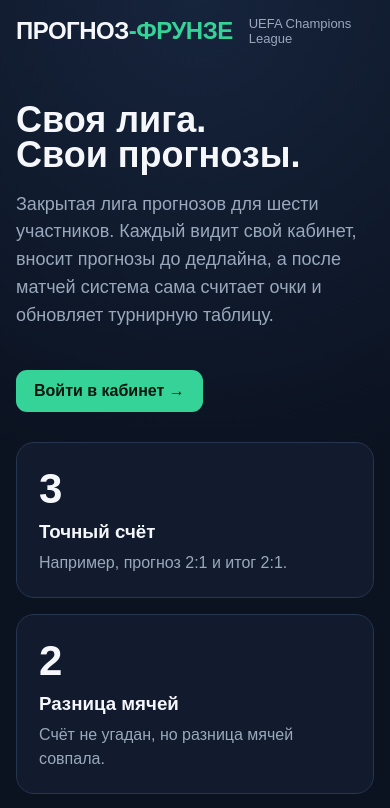
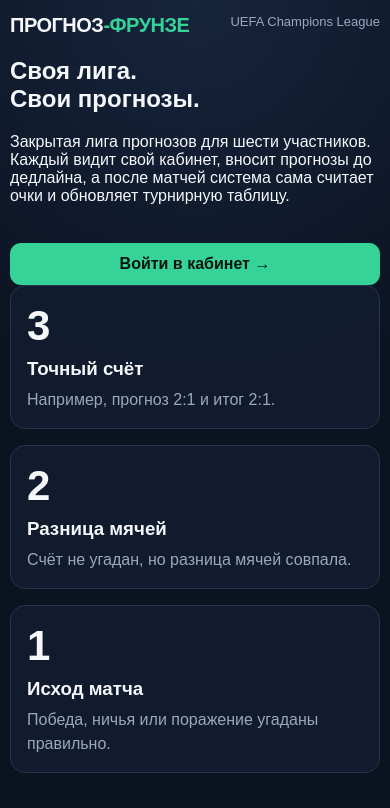
Before and after one commit to romankumpankr-spec/prognoz-frunze, a Next.js app: page / in a window 390 px wide. Shown: the top 808 px of the page. Built offline with nearby package versions, Linux system fonts and the light colour scheme.

Commit message:
Improve responsive mobile layout

```diff
--- a/app/globals.css
+++ b/app/globals.css
@@ -1,53 +1,55 @@
 * { box-sizing: border-box; }
 
-:root {
-  --bg: #0b1220;
-  --panel: #121c2f;
-  --panel-2: #17243b;
-  --text: #f5f7fb;
-  --muted: #9aa8bd;
-  --accent: #36d399;
-  --accent-2: #2bbf87;
-  --border: #263550;
+:root { --bg:#0b1220; --panel:#121c2f; --panel-2:#17243b; --text:#f5f7fb; --muted:#9aa8bd; --accent:#36d399; --accent-2:#2bbf87; --border:#263550; }
+html, body { margin:0; min-height:100%; }
+body { background:radial-gradient(circle at top,#16243c 0,var(--bg) 48%); color:var(--text); font-family:Arial,Helvetica,sans-serif; }
+a { color:inherit; text-decoration:none; } button,input,select { font:inherit; }
+.page { min-height:100vh; padding:24px; }
+.container { width:min(1100px,100%); margin:0 auto; }
+.header { display:flex; justify-content:space-between; align-items:center; gap:16px; margin-bottom:20px; }
+.logo { font-size:24px; font-weight:800; letter-spacing:-.5px; }
+.logo span { color:var(--accent); }
+.badge { color:var(--muted); font-size:13px; }
+.top-actions { display:flex; gap:12px; align-items:center; flex-wrap:wrap; }
+.text-button { background:none; border:0; color:var(--muted); cursor:pointer; padding:8px 4px; }
+.text-button:hover { color:var(--text); }
+.app-nav { position:sticky; top:0; z-index:20; width:min(1100px,calc(100% - 32px)); margin:10px auto 0; padding:6px; display:flex; gap:6px; background:rgba(11,18,32,.88); border:1px solid var(--border); border-radius:14px; backdrop-filter:blur(12px); }
+.app-nav button { flex:1; border:0; border-radius:10px; padding:11px 14px; color:var(--muted); background:transparent; font-weight:800; cursor:pointer; }
+.app-nav button.active { color:#07150f; background:var(--accent); }
+.grid { display:grid; grid-template-columns:repeat(3,1fr); gap:16px; }
+.card { background:rgba(18,28,47,.9); border:1px solid var(--border); border-radius:18px; padding:22px; }
+.card h1 { margin:0 0 12px; } .card h2 { margin:0 0 10px; } .card h3 { margin:0 0 8px; }
+.card p { margin:0; color:var(--muted); line-height:1.5; }
+.cta { display:inline-flex; align-items:center; justify-content:center; margin-top:22px; background:var(--accent); color:#07150f; padding:12px 18px; border:0; border-radius:11px; font-weight:800; }
+.cta:hover { background:var(--accent-2); } .cta:disabled { opacity:.55; cursor:not-allowed; }
+.login { width:min(430px,100%); margin:9vh auto; } .login h1 { margin-bottom:8px; }
+.form { display:grid; gap:12px; margin-top:24px; }
+.input { width:100%; padding:13px 14px; border:1px solid var(--border); border-radius:10px; background:var(--panel-2); color:var(--text); outline:none; }
+.input:focus { border-color:var(--accent); }
+.team-hero { margin-bottom:16px; } .eyebrow { display:inline-block; color:var(--accent); font-weight:800; font-size:13px; margin-bottom:8px; }
+.team-counter { display:flex; align-items:baseline; gap:10px; margin-top:18px; } .team-counter strong { font-size:30px; } .team-counter span { color:var(--muted); }
+.team-layout { display:grid; grid-template-columns:minmax(0,1.6fr) minmax(280px,.8fr); gap:16px; }
+.section-heading { display:flex; justify-content:space-between; gap:12px; align-items:center; margin-bottom:16px; }
+.team-grid { display:grid; grid-template-columns:repeat(2,minmax(0,1fr)); gap:9px; }
+.team-option { min-height:48px; display:flex; align-items:center; gap:10px; text-align:left; padding:11px 13px; border:1px solid var(--border); border-radius:12px; background:var(--panel-2); color:var(--text); cursor:pointer; }
+.team-option:hover { border-color:var(--accent); } .team-option.selected { border-color:var(--accent); background:rgba(54,211,153,.14); }
+.team-option:disabled { cursor:default; opacity:1; }
+.team-submit { width:100%; font-size:16px; padding:15px; }
+.status-line { margin-top:12px !important; font-weight:700; }
+.selected-list { margin:12px 0 18px; padding-left:24px; line-height:1.8; }
+.mini-stat { padding:14px; border:1px solid var(--border); border-radius:12px; display:flex; flex-direction:column; gap:4px; background:var(--panel-2); } .mini-stat strong { font-size:24px; }
+.draft-table { display:grid; gap:0; margin-top:14px; } .draft-row { display:grid; grid-template-columns:180px 1fr; gap:16px; padding:13px 0; border-top:1px solid var(--border); line-height:1.5; }
+@media (max-width:760px) {
+  .page { padding:14px 10px 24px; }
+  .container { width:100%; }
+  .app-nav { width:calc(100% - 20px); margin:8px auto 0; position:sticky; }
+  .app-nav button { padding:10px 7px; font-size:13px; }
+  .header { align-items:flex-start; margin-bottom:16px; } .logo { font-size:20px; } .top-actions { gap:7px; justify-content:flex-end; }
+  .grid,.team-layout { grid-template-columns:1fr !important; }
+  .card { padding:16px; border-radius:15px; }
+  .team-grid { grid-template-columns:1fr; }
+  .team-option { min-height:52px; }
+  .draft-row { grid-template-columns:1fr; gap:5px; }
+  .cta { width:100%; }
+  .input { min-height:46px; font-size:16px; }
 }
-
-html, body { margin: 0; min-height: 100%; }
-body {
-  background: radial-gradient(circle at top, #16243c 0, var(--bg) 48%);
-  color: var(--text);
-  font-family: Arial, Helvetica, sans-serif;
-}
-
-a { color: inherit; text-decoration: none; }
-button, input { font: inherit; }
-
-.page { min-height: 100vh; padding: 24px; }
-.container { width: min(1100px, 100%); margin: 0 auto; }
-.header { display: flex; justify-content: space-between; align-items: center; gap: 16px; margin-bottom: 28px; }
-.logo { font-size: 24px; font-weight: 800; letter-spacing: -.5px; }
-.logo span { color: var(--accent); }
-.badge { color: var(--muted); font-size: 13px; }
-
-.hero { padding: 44px 0 30px; }
-.hero h1 { margin: 0 0 14px; font-size: clamp(36px, 7vw, 64px); line-height: .98; }
-.hero p { max-width: 680px; color: var(--muted); font-size: 18px; line-height: 1.55; }
-
-.grid { display: grid; grid-template-columns: repeat(3, 1fr); gap: 16px; }
-.card { background: rgba(18,28,47,.9); border: 1px solid var(--border); border-radius: 18px; padding: 22px; }
-.card h3 { margin: 0 0 8px; }
-.card p { margin: 0; color: var(--muted); line-height: 1.5; }
-
-.cta { display: inline-flex; margin-top: 22px; background: var(--accent); color: #07150f; padding: 12px 18px; border-radius: 11px; font-weight: 800; }
-.cta:hover { background: var(--accent-2); }
-
-.login { width: min(430px, 100%); margin: 9vh auto; }
-.login h1 { margin-bottom: 8px; }
-.form { display: grid; gap: 12px; margin-top: 24px; }
-.input { width: 100%; padding: 13px 14px; border: 1px solid var(--border); border-radius: 10px; background: var(--panel-2); color: var(--text); outline: none; }
-.input:focus { border-color: var(--accent); }
-
-@media (max-width: 760px) {
-  .page { padding: 16px; }
-  .grid { grid-template-columns: 1fr; }
-  .hero { padding-top: 28px; }
-}
```
